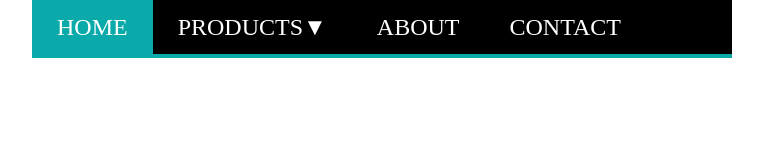
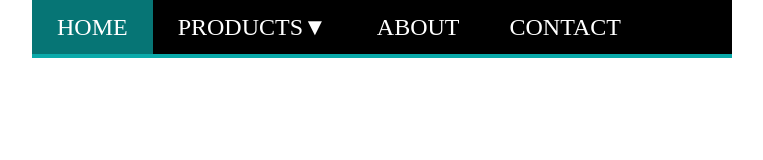
Before and after one commit to VitalikMasyuta/Lesson_menu, a plain HTML site: page index.html in a window 1280 px wide. In both pictures the pointer is over the link "HOME". Shown: the whole page, without its empty margins (258-1021 px from the left). Drawn offline with Linux system fonts and the light colour scheme.

Commit message:
hover_mause

```diff
--- a/custom.css
+++ b/custom.css
@@ -16,7 +16,7 @@
     text-decoration: none;
 }
 .menu li:hover a {
-    background: rgb(10, 170, 170);
+    background: #0aaaaa;
 }
 
 .drop-down1 {
@@ -40,6 +40,10 @@
     display: block;
 }
 
+.menu li a:hover {
+    background: #067575;
+}
+
 
 
 
```
